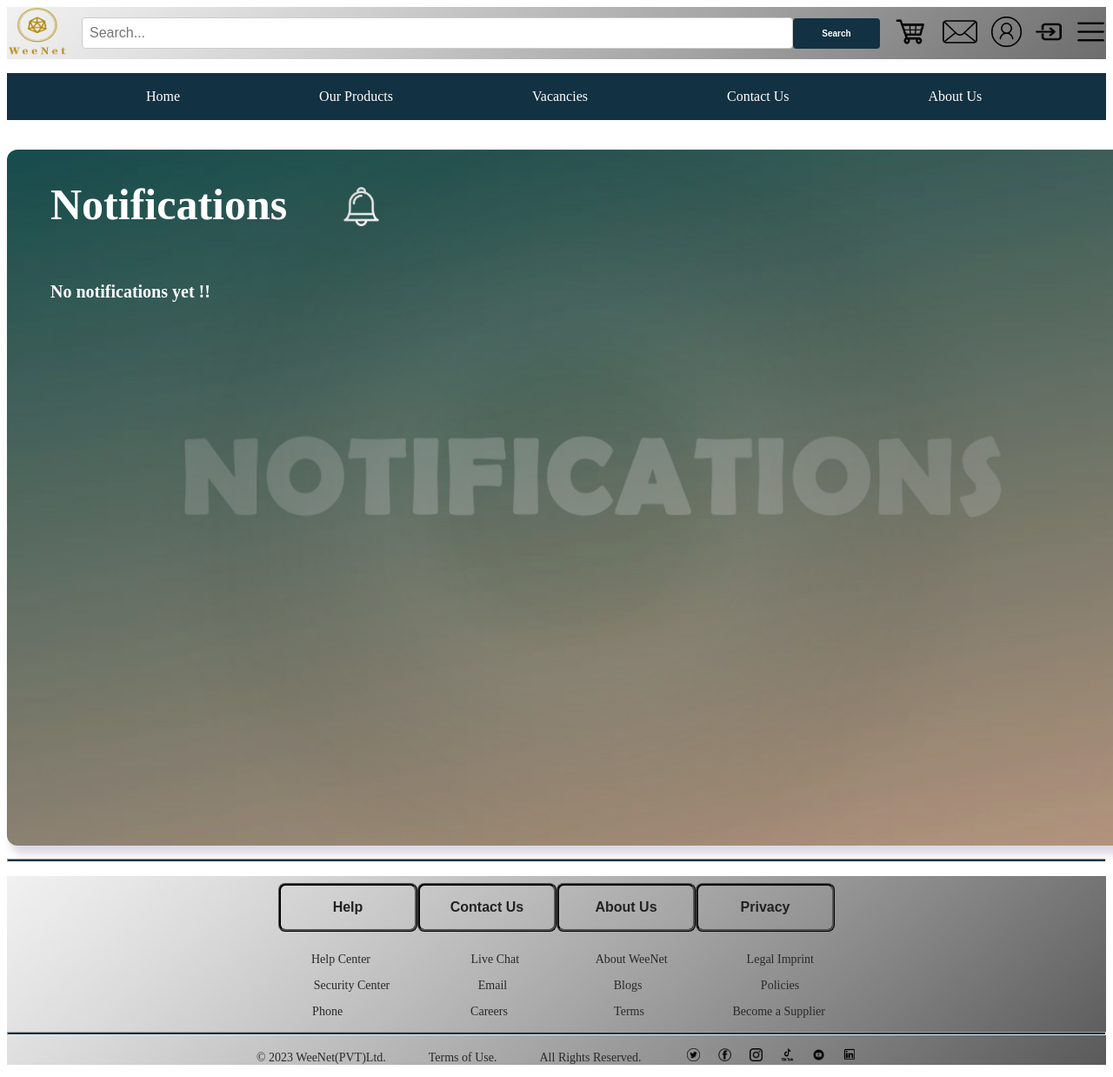
After one commit to SLIIT-Group-projects/SLIIT-Y1S2-IWTproject, a PHP site: page /notification.php in a window 1280 px wide; the page is wider, and only the part inside the window is pictured. The commit adds this page. Shown: that part at 87% size. Run offline with PHP 8.4, Linux system fonts and the light colour scheme.

Commit message:
notification page
fake notification page

```diff
--- a/header.php
+++ b/header.php
@@ -38,15 +38,15 @@
                 <button type="submit" class="custom-button">Search</button>
         </form>
 
+        <!-- cart logo-->
+        <a href="cart.php"><img src="resources/home/fticons/cart.png" width="40px" height="43px" alt="cart"></a>
+        <!-- notification icon-->
+        <a href="notification.php"><img src="resources/home/fticons/letter.png" width="40px" height="35px" alt="notifications"></a>
+        <!-- profile logo-->
+        <a href="profile.php"><img src="resources/home/fticons/profile.png" width="35px" height="35px" alt="profile"></a>
+        <!-- login icon -->
+        <a href="login.php"><img src="resources/home/fticons/login.png" width="30px" height="25px" alt="wishlist"></a>
 
-        <!-- wishlist heart -->
-        <a href="index.php"><img src="resources/home/hedr/heartn.png" width="30px" height="25px" alt="wishlist"></a>
-        <!-- cart logo-->
-        <a href="index.php"><img src="resources/home/fticons/cart.png" width="40px" height="43px" alt="cart"></a>
-        <!-- notification icon-->
-        <a href="index.php"><img src="resources/home/fticons/letter.png" width="40px" height="35px" alt="notifications"></a>
-        <!-- profile logo-->
-        <a href="index.php"><img src="resources/home/fticons/profile.png" width="35px" height="35px" alt="profile"></a>
         <!-- dropdown menu -->
         <div class="header-bar">
             <a href="#" class="logo"><img src="resources/home/fticons/dmenu.png" width="35px" height="35px" alt="dropdown"/></a>
--- /dev/null
+++ b/notification.php
@@ -0,0 +1,77 @@
+<!DOCTYPE html>
+<html>
+<head>
+	<title>WeeNet</title>
+    <!-- link css file -->
+	<link rel="stylesheet" href="css/style.css">
+    <!-- link js file -->
+    <script src="js/script.js"></script>
+
+    <style>
+
+    #container1 {
+        background-image: url("resources/notification/notifi.jpg");
+		width: 1330px;
+		height: 800px;
+		background-size: cover;
+		background-position: center;
+		background-repeat: no-repeat;
+        border-radius: 12px;
+		box-shadow: 7px 7px 10px 3px #24004628;
+
+
+    }
+
+    #container2 {
+        display: flex;
+        margin-left: 50px;
+    }
+
+    h1 {
+        color: white;
+        font-size: 50px;
+        font-weight: bold;
+        text-align: left;
+    }
+    h4 {
+        color: white;
+        font-size: 20px;
+        font-weight: bold;
+        text-align: left;
+        margin-left: 50px;
+    }
+
+</style>
+
+</head>
+
+<body>
+<!-- Including Header -->
+<?php include 'header.php';?>
+
+<div id="container1">
+
+    <div id="container2">
+        <div>
+            <h1> Notifications &emsp;</h1>
+        </div>
+
+        <div style="margin-top: 43px;">
+            <img src="resources/notification/bell1.png" width="45px" height="45px" alt="notifications">
+        </div>
+    </div>
+
+    <div>
+        <h4> No notifications yet !! </h4>
+    </div>
+</div>
+
+
+
+
+<hr>
+
+<!--Including footer -->
+<?php include 'footer.php';?>
+</body>
+</html>
```
Also changed, not shown: career.php (+9 -6 lines), login.php (+8 -0 lines), resources/home/fticons/login.png (added), resources/notification/bell.png (added), resources/notification/bell1.png (added), resources/notification/bkdrk1.jpg (added), resources/notification/notifi.jpg (added), 1 other file.
